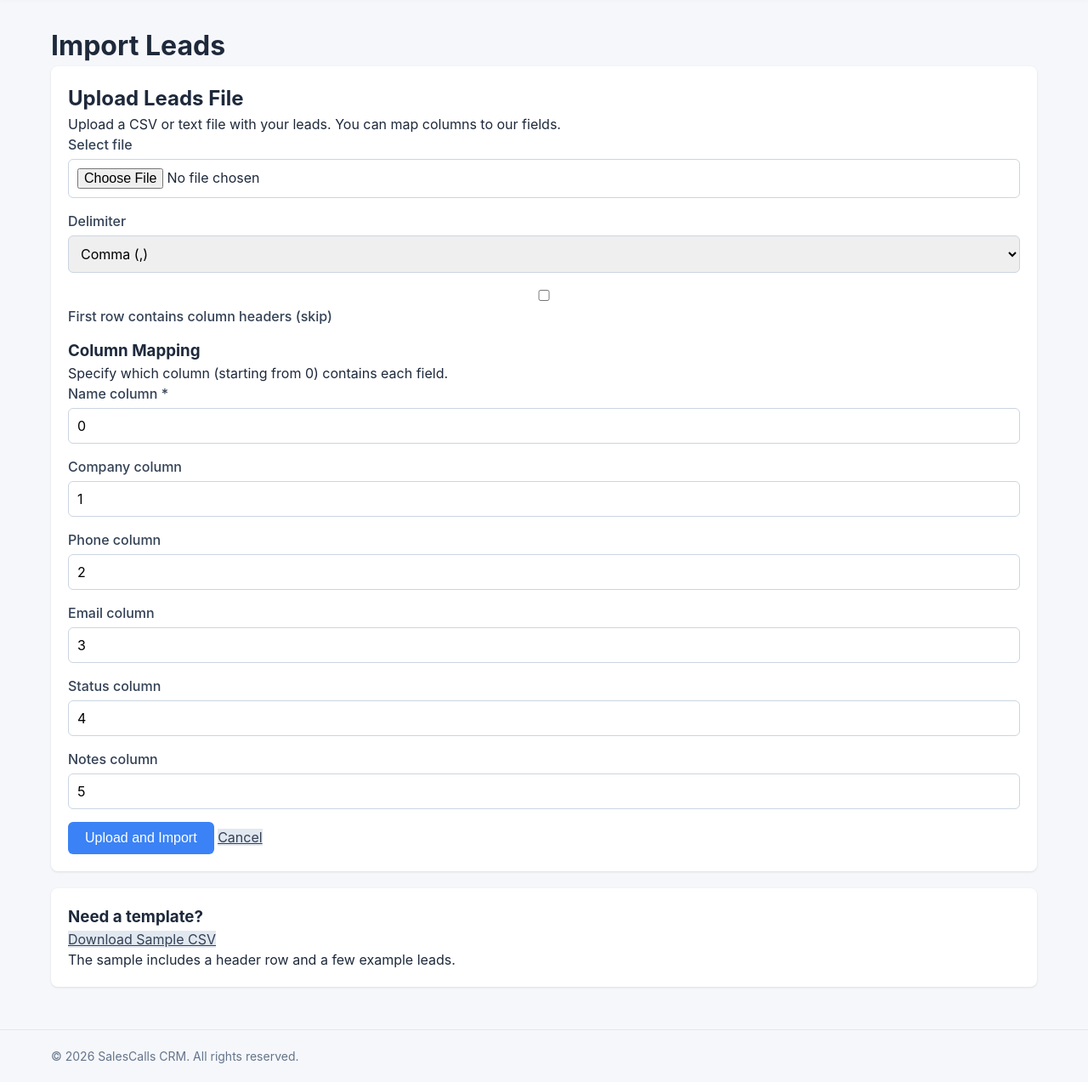
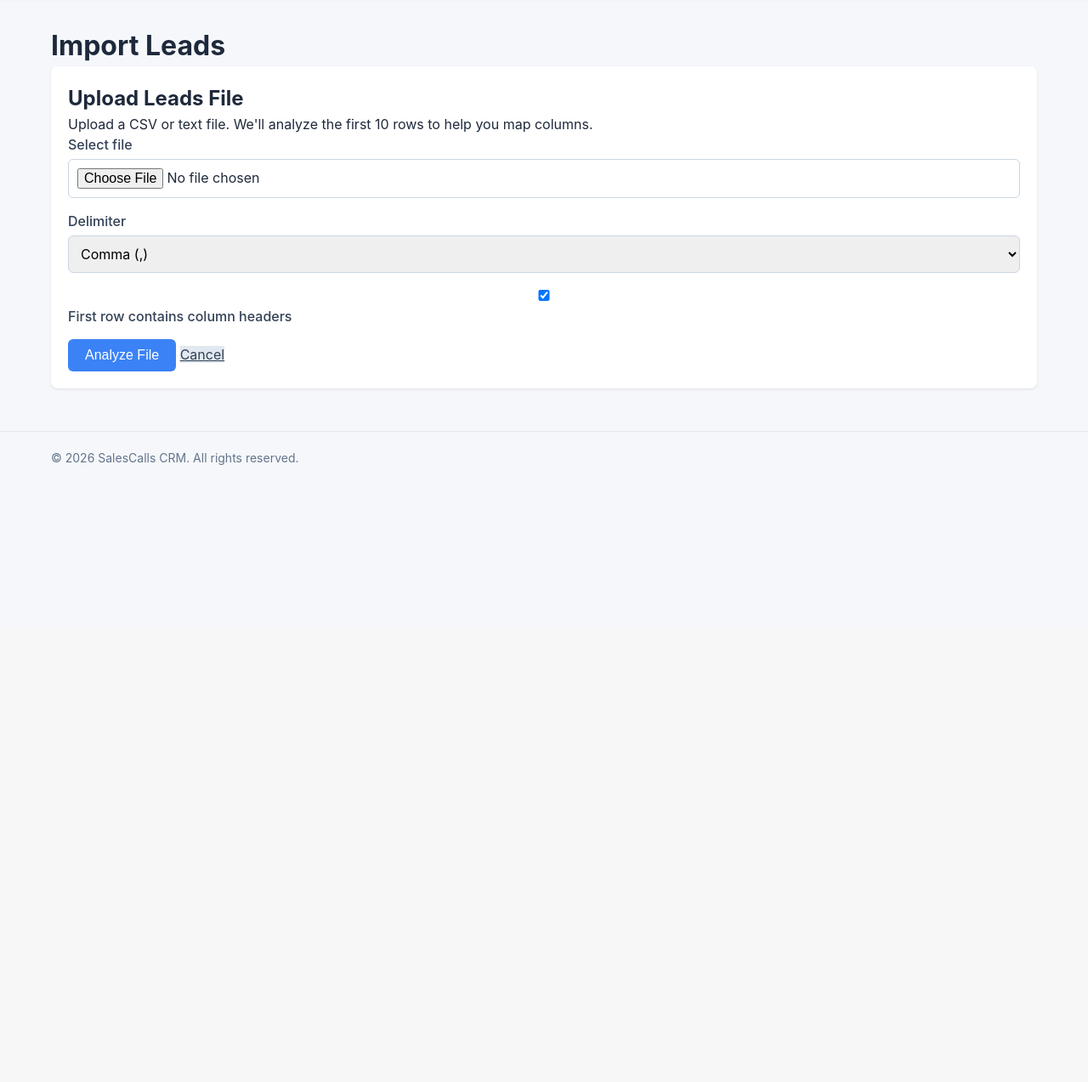
Before and after one commit to nick-laniyi/salescall-crm, a PHP site: page /import.php in a window 1280 px wide. Shown: the part 61-1334 px from the top of the page at 85% size. After the commit the page ends 608 px from the top, so only its background shows below. Run offline with PHP 8.4, Linux system fonts and the light colour scheme; the visitor is signed in with stand-in values (Sample User, id 1); tables that the repository leaves empty or names only in its code hold one stand-in row (values such as "Sample post"); a stand-in replaces the project's code that opens the database connection.

Commit message:
feat: enhance import with two-step preview and auto-detection of fields

```diff
--- a/import.php
+++ b/import.php
@@ -3,133 +3,83 @@ require_once 'includes/auth.php';
 require_once 'includes/config.php';
 
 $errors = [];
-$success = [];
-$importedCount = 0;
-$skippedCount = 0;
+$step = $_GET['step'] ?? 'upload';
 
-// Handle sample download (separate file)
-// Handle file upload and import
-if ($_SERVER['REQUEST_METHOD'] === 'POST' && isset($_FILES['lead_file'])) {
+// Function to detect field type
+function detectFieldType($samples) {
+    $emailCount = 0;
+    $phoneCount = 0;
+    $nameCount = 0;
+    $otherCount = 0;
+    foreach ($samples as $sample) {
+        $sample = trim($sample);
+        if (filter_var($sample, FILTER_VALIDATE_EMAIL)) {
+            $emailCount++;
+        } elseif (preg_match('/^[+]?[(]?[0-9]{3}[)]?[-\s.]?[0-9]{3}[-\s.]?[0-9]{4,}$/', $sample)) {
+            $phoneCount++;
+        } elseif (strlen($sample) > 2 && !preg_match('/[0-9]/', $sample) && strpos($sample, '@') === false) {
+            $nameCount++;
+        } else {
+            $otherCount++;
+        }
+    }
+    // Determine most likely type
+    $counts = ['email' => $emailCount, 'phone' => $phoneCount, 'name' => $nameCount, 'other' => $otherCount];
+    arsort($counts);
+    return key($counts);
+}
+
+// Step 1: Upload file
+if ($_SERVER['REQUEST_METHOD'] === 'POST' && isset($_FILES['lead_file']) && $step === 'upload') {
     $file = $_FILES['lead_file'];
     $delimiter = $_POST['delimiter'] ?? ',';
     $hasHeader = isset($_POST['has_header']);
 
-    // Validate delimiter
-    if (!in_array($delimiter, [',', ';', '\t', '|'])) {
-        $delimiter = ',';
-    }
-
-    // Column mapping
-    $map = [
-        'name' => (int)($_POST['col_name'] ?? 0),
-        'company' => (int)($_POST['col_company'] ?? 1),
-        'phone' => (int)($_POST['col_phone'] ?? 2),
-        'email' => (int)($_POST['col_email'] ?? 3),
-        'status' => (int)($_POST['col_status'] ?? 4),
-        'notes' => (int)($_POST['col_notes'] ?? 5),
-    ];
-
-    // Validate upload
+    // Validate
     if ($file['error'] !== UPLOAD_ERR_OK) {
         $errors[] = 'File upload failed.';
-    } else {
-        // Check file size (optional: limit to 2MB)
-        if ($file['size'] > 2 * 1024 * 1024) {
+    } elseif ($file['size'] > 2 * 1024 * 1024) {
         $errors[] = 'File size exceeds 2MB limit.';
     } else {
-            // Check mime type (basic)
-            $finfo = finfo_open(FILEINFO_MIME_TYPE);
-            $mime = finfo_file($finfo, $file['tmp_name']);
-            finfo_close($finfo);
-
-            $allowedMimes = [
-                'text/csv',
-                'text/plain',
-                'application/csv',
-                'application/vnd.ms-excel',
-            ];
-
-            if (!in_array($mime, $allowedMimes)) {
-                $errors[] = 'Only CSV or text files are allowed.';
-            } else {
-                // Parse file
+        // Read first 10 rows to analyze
         $handle = fopen($file['tmp_name'], 'r');
         if ($handle) {
+            $rows = [];
             $lineNumber = 0;
-                    $importedIds = [];
-
-                    // If has header, read and discard first line
-                    if ($hasHeader) {
-                        fgetcsv($handle, 0, $delimiter);
+            while (($data = fgetcsv($handle, 0, $delimiter)) !== false && $lineNumber < 10) {
+                if ($hasHeader && $lineNumber === 0) {
+                    $headers = $data;
+                } else {
+                    $rows[] = $data;
+                }
                 $lineNumber++;
-                    }
-
-                    while (($data = fgetcsv($handle, 0, $delimiter)) !== false) {
-                        $lineNumber++;
-
-                        // Skip completely empty lines
-                        if (count($data) === 1 && empty($data[0])) {
-                            continue;
-                        }
-
-                        // Extract fields based on mapping
-                        $name = trim($data[$map['name']] ?? '');
-                        $company = trim($data[$map['company']] ?? '');
-                        $phone = trim($data[$map['phone']] ?? '');
-                        $email = trim($data[$map['email']] ?? '');
-                        $status = trim($data[$map['status']] ?? 'new');
-                        $notes = trim($data[$map['notes']] ?? '');
-
-                        // Validate name
-                        if (empty($name)) {
-                            $errors[] = "Line $lineNumber: Name is required. Skipped.";
-                            $skippedCount++;
-                            continue;
-                        }
-
-                        // Validate status
-                        $validStatuses = ['new', 'contacted', 'interested', 'not_interested', 'converted'];
-                        if (!empty($status) && !in_array($status, $validStatuses)) {
-                            $errors[] = "Line $lineNumber: Invalid status '$status'. Using 'new'.";
-                            $status = 'new';
-                        }
-
-                        // Check for duplicate by email (if email provided)
-                        if (!empty($email)) {
-                            $stmt = $pdo->prepare("SELECT id FROM leads WHERE user_id = ? AND email = ?");
-                            $stmt->execute([$_SESSION['user_id'], $email]);
-                            if ($stmt->fetch()) {
-                                $errors[] = "Line $lineNumber: Duplicate email '$email'. Skipped.";
-                                $skippedCount++;
-                                continue;
-                            }
-                        }
-
-                        // Insert into database
-                        $stmt = $pdo->prepare("INSERT INTO leads (user_id, name, company, phone, email, status, notes) VALUES (?, ?, ?, ?, ?, ?, ?)");
-                        if ($stmt->execute([$_SESSION['user_id'], $name, $company, $phone, $email, $status, $notes])) {
-                            $importedCount++;
-                            $importedIds[] = $pdo->lastInsertId();
-                        } else {
-                            $errors[] = "Line $lineNumber: Database error – failed to insert.";
-                            $skippedCount++;
-                        }
             }
             fclose($handle);
 
-                    if ($importedCount > 0) {
-                        // Store import time and IDs in session for highlighting
-                        $_SESSION['last_import_time'] = date('Y-m-d H:i:s');
-                        $_SESSION['last_import_ids'] = $importedIds;
-                        $success[] = "$importedCount leads imported successfully.";
-                    }
-                    if ($skippedCount > 0) {
-                        $success[] = "$skippedCount lines skipped (see errors for details).";
+            if (empty($rows)) {
+                $errors[] = 'No data rows found.';
+            } else {
+                // Analyze each column
+                $numCols = count($rows[0]);
+                $colTypes = [];
+                $colSamples = [];
+                for ($i = 0; $i < $numCols; $i++) {
+                    $samples = array_column($rows, $i);
+                    $colTypes[$i] = detectFieldType($samples);
+                    $colSamples[$i] = array_slice($samples, 0, 3); // for preview
                 }
 
-                    // Redirect to leads.php with success message
-                    if ($importedCount > 0) {
-                        header('Location: leads.php?imported=1&count=' . $importedCount);
+                // Store file info in session for next step
+                $_SESSION['import_file'] = [
+                    'tmp_name' => $file['tmp_name'],
+                    'name' => $file['name'],
+                    'delimiter' => $delimiter,
+                    'has_header' => $hasHeader,
+                    'col_types' => $colTypes,
+                    'col_samples' => $colSamples,
+                    'headers' => $headers ?? null,
+                ];
+                header('Location: import.php?step=map');
                 exit;
             }
         } else {
@@ -137,13 +87,87 @@ if ($_SERVER['REQUEST_METHOD'] === 'POST' && isset($_FILES['lead_file'])) {
         }
     }
 }
+
+// Step 2: Map columns and confirm
+if ($step === 'map') {
+    if (!isset($_SESSION['import_file'])) {
+        header('Location: import.php');
+        exit;
+    }
+    $import = $_SESSION['import_file'];
+
+    if ($_SERVER['REQUEST_METHOD'] === 'POST' && isset($_POST['confirm_import'])) {
+        // Perform actual import
+        $handle = fopen($import['tmp_name'], 'r');
+        if ($handle) {
+            $importedCount = 0;
+            $skippedCount = 0;
+            $errors = [];
+            $importedIds = [];
+
+            // If has header, skip first line
+            if ($import['has_header']) {
+                fgetcsv($handle, 0, $import['delimiter']);
+            }
+
+            // Get mapping from form
+            $map = [
+                'name' => (int)($_POST['col_name'] ?? -1),
+                'company' => (int)($_POST['col_company'] ?? -1),
+                'phone' => (int)($_POST['col_phone'] ?? -1),
+                'email' => (int)($_POST['col_email'] ?? -1),
+                'status' => (int)($_POST['col_status'] ?? -1),
+                'notes' => (int)($_POST['col_notes'] ?? -1),
+            ];
+
+            while (($data = fgetcsv($handle, 0, $import['delimiter'])) !== false) {
+                // Extract fields
+                $name = $map['name'] >= 0 ? trim($data[$map['name']] ?? '') : '';
+                $company = $map['company'] >= 0 ? trim($data[$map['company']] ?? '') : '';
+                $phone = $map['phone'] >= 0 ? trim($data[$map['phone']] ?? '') : '';
+                $email = $map['email'] >= 0 ? trim($data[$map['email']] ?? '') : '';
+                $status = $map['status'] >= 0 ? trim($data[$map['status']] ?? '') : 'new';
+                $notes = $map['notes'] >= 0 ? trim($data[$map['notes']] ?? '') : '';
+
+                if (empty($name)) {
+                    $skippedCount++;
+                    continue;
+                }
+
+                // Validate status
+                $validStatuses = ['new', 'contacted', 'interested', 'not_interested', 'converted'];
+                if (!in_array($status, $validStatuses)) {
+                    $status = 'new';
+                }
+
+                // Insert
+                $stmt = $pdo->prepare("INSERT INTO leads (user_id, name, company, phone, email, status, notes) VALUES (?, ?, ?, ?, ?, ?, ?)");
+                if ($stmt->execute([$_SESSION['user_id'], $name, $company, $phone, $email, $status, $notes])) {
+                    $importedCount++;
+                    $importedIds[] = $pdo->lastInsertId();
+                } else {
+                    $skippedCount++;
+                }
+            }
+            fclose($handle);
+
+            // Clean up session
+            unset($_SESSION['import_file']);
+            $_SESSION['last_import_time'] = date('Y-m-d H:i:s');
+            $_SESSION['last_import_ids'] = $importedIds;
+
+            header('Location: leads.php?imported=1&count=' . $importedCount . '&skipped=' . $skippedCount);
+            exit;
+        } else {
+            $errors[] = 'Could not open file for import.';
+        }
     }
 }
 
-// If we get here, there was an error or no file uploaded
 include 'includes/header.php';
 ?>
 
+<?php if ($step === 'upload'): ?>
     <h1>Import Leads</h1>
 
     <?php if (!empty($errors)): ?>
@@ -154,82 +178,109 @@ include 'includes/header.php';
         </div>
     <?php endif; ?>
 
-<?php if (!empty($success)): ?>
-    <div class="alert alert-success">
-        <?php foreach ($success as $msg): ?>
-            <div><?= htmlspecialchars($msg) ?></div>
+    <div class="card">
+        <h2>Upload Leads File</h2>
+        <p>Upload a CSV or text file. We'll analyze the first 10 rows to help you map columns.</p>
+        <form method="post" enctype="multipart/form-data">
+            <div class="form-group">
+                <label for="lead_file">Select file</label>
+                <input type="file" id="lead_file" name="lead_file" accept=".csv,.txt,text/csv" required>
+            </div>
+            <div class="form-group">
+                <label for="delimiter">Delimiter</label>
+                <select id="delimiter" name="delimiter">
+                    <option value=",">Comma (,)</option>
+                    <option value=";">Semicolon (;)</option>
+                    <option value="\t">Tab</option>
+                    <option value="|">Pipe (|)</option>
+                </select>
+            </div>
+            <div class="form-group">
+                <label>
+                    <input type="checkbox" name="has_header" value="1" checked> First row contains column headers
+                </label>
+            </div>
+            <button type="submit" class="btn">Analyze File</button>
+            <a href="leads.php" class="btn-secondary">Cancel</a>
+        </form>
+    </div>
+
+<?php elseif ($step === 'map' && isset($import)): ?>
+    <h1>Map Columns</h1>
+
+    <?php if (!empty($errors)): ?>
+        <div class="alert alert-error">
+            <?php foreach ($errors as $error): ?>
+                <div><?= htmlspecialchars($error) ?></div>
             <?php endforeach; ?>
         </div>
     <?php endif; ?>
 
     <div class="card">
-    <h2>Upload Leads File</h2>
-    <p>Upload a CSV or text file with your leads. You can map columns to our fields.</p>
+        <h2>Preview and Map Fields</h2>
+        <p>File: <strong><?= htmlspecialchars($import['name']) ?></strong></p>
+        <p>Based on sample data, we've suggested mappings. Adjust as needed.</p>
 
-    <form method="post" enctype="multipart/form-data">
-        <div class="form-group">
-            <label for="lead_file">Select file</label>
-            <input type="file" id="lead_file" name="lead_file" accept=".csv,.txt,text/csv" required>
+        <table class="table">
+            <thead>
+                <tr>
+                    <th>Column</th>
+                    <th>Sample Data</th>
+                    <th>Detected Type</th>
+                    <th>Map to Field</th>
+                </tr>
+            </thead>
+            <tbody>
+                <?php for ($i = 0; $i < count($import['col_types']); $i++): ?>
+                    <tr>
+                        <td><?= $import['headers'][$i] ?? 'Column ' . ($i+1) ?></td>
+                        <td>
+                            <?php foreach ($import['col_samples'][$i] as $sample): ?>
+                                <div><?= htmlspecialchars($sample) ?></div>
+                            <?php endforeach; ?>
+                        </td>
+                        <td><?= ucfirst($import['col_types'][$i]) ?></td>
+                        <td>
+                            <select name="col_map[<?= $i ?>]" form="import-form">
+                                <option value="">Ignore</option>
+                                <option value="name" <?= $import['col_types'][$i] === 'name' ? 'selected' : '' ?>>Name</option>
+                                <option value="company" <?= $import['col_types'][$i] === 'company' ? 'selected' : '' ?>>Company</option>
+                                <option value="phone" <?= $import['col_types'][$i] === 'phone' ? 'selected' : '' ?>>Phone</option>
+                                <option value="email" <?= $import['col_types'][$i] === 'email' ? 'selected' : '' ?>>Email</option>
+                                <option value="status" <?= $import['col_types'][$i] === 'status' ? 'selected' : '' ?>>Status</option>
+                                <option value="notes" <?= $import['col_types'][$i] === 'notes' ? 'selected' : '' ?>>Notes</option>
+                            </select>
+                        </td>
+                    </tr>
+                <?php endfor; ?>
+            </tbody>
+        </table>
+
+        <form method="post" id="import-form">
+            <?php for ($i = 0; $i < count($import['col_types']); $i++): ?>
+                <input type="hidden" name="col_name_<?= $i ?>" value="">
+            <?php endfor; ?>
+            <button type="submit" name="confirm_import" class="btn">Import Leads</button>
+            <a href="import.php" class="btn-secondary">Cancel</a>
+        </form>
+
+        <script>
+        document.getElementById('import-form').addEventListener('submit', function(e) {
+            // Convert column selections to hidden inputs with proper names
+            var selects = document.querySelectorAll('select[name^="col_map"]');
+            selects.forEach(function(select, index) {
+                var field = select.value;
+                if (field) {
+                    var hidden = document.createElement('input');
+                    hidden.type = 'hidden';
+                    hidden.name = 'col_' + field;
+                    hidden.value = index;
+                    document.getElementById('import-form').appendChild(hidden);
+                }
+            });
+        });
+        </script>
     </div>
-
-        <div class="form-group">
-            <label for="delimiter">Delimiter</label>
-            <select id="delimiter" name="delimiter">
-                <option value="," selected>Comma (,)</option>
-                <option value=";">Semicolon (;)</option>
-                <option value="\t">Tab</option>
-                <option value="|">Pipe (|)</option>
-            </select>
-        </div>
-
-        <div class="form-group">
-            <label>
-                <input type="checkbox" name="has_header" value="1"> First row contains column headers (skip)
-            </label>
-        </div>
-
-        <h3>Column Mapping</h3>
-        <p>Specify which column (starting from 0) contains each field.</p>
-
-        <div class="form-group">
-            <label for="col_name">Name column *</label>
-            <input type="number" id="col_name" name="col_name" min="0" value="0" required>
-        </div>
-
-        <div class="form-group">
-            <label for="col_company">Company column</label>
-            <input type="number" id="col_company" name="col_company" min="0" value="1">
-        </div>
-
-        <div class="form-group">
-            <label for="col_phone">Phone column</label>
-            <input type="number" id="col_phone" name="col_phone" min="0" value="2">
-        </div>
-
-        <div class="form-group">
-            <label for="col_email">Email column</label>
-            <input type="number" id="col_email" name="col_email" min="0" value="3">
-        </div>
-
-        <div class="form-group">
-            <label for="col_status">Status column</label>
-            <input type="number" id="col_status" name="col_status" min="0" value="4">
-        </div>
-
-        <div class="form-group">
-            <label for="col_notes">Notes column</label>
-            <input type="number" id="col_notes" name="col_notes" min="0" value="5">
-        </div>
-
-        <button type="submit" class="btn">Upload and Import</button>
-        <a href="leads.php" class="btn-secondary">Cancel</a>
-    </form>
-</div>
-
-<div class="card">
-    <h3>Need a template?</h3>
-    <p><a href="download_sample.php" class="btn-secondary">Download Sample CSV</a></p>
-    <p>The sample includes a header row and a few example leads.</p>
-</div>
+<?php endif; ?>
 
 <?php include 'includes/footer.php'; ?>
```
Lines whose indentation alone changed are shown as unchanged.
